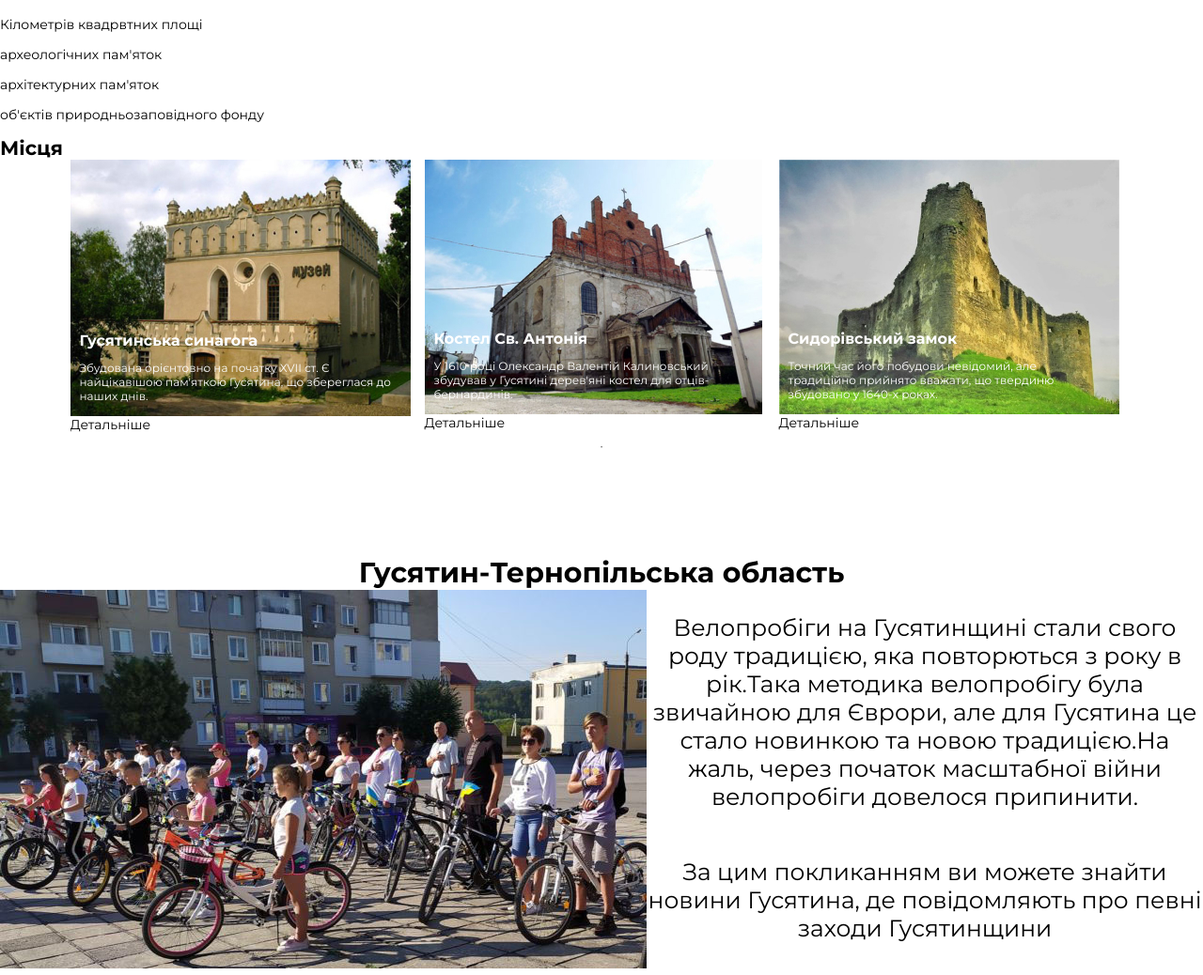
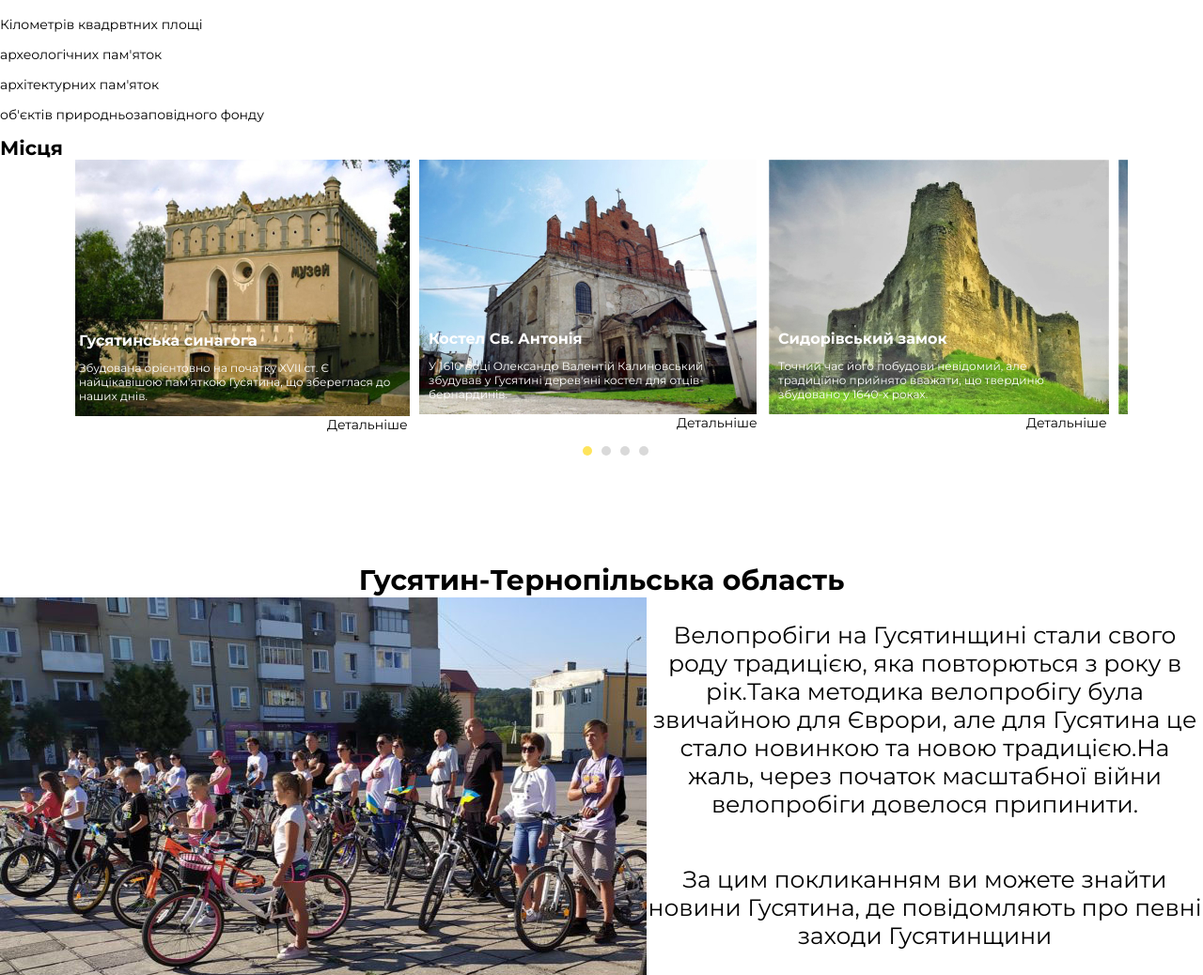
Before and after one commit to Kximikx/ukraineproject, a PHP site: page / in a window 1280 px wide. Shown: the part 1766-2804 px from the top of the page at 94% size. Run offline with PHP 8.4, Linux system fonts and the light colour scheme; some web fonts are replaced.

Commit message:
реалізовано слайдер без кнопок

```diff
--- a/css/main.css
+++ b/css/main.css
@@ -175,17 +175,26 @@ header,
     box-sizing:border-box
 }
 /*Слайдер*/
+.slider_container {
+    max-width: 1120px;
+    margin: 0 auto;
+}
 .places_slider {
     display: flex;
     justify-content: center;
 }
 .places_item {
     position: relative;
-    margin-right: 20px;
-    width: 363px;
+    margin-right: 10px;
+    width: 362px !important;
 }
 .about {
-
+   display: block;
+   width: 88px;
+   margin-left: auto;
+}
+.about:hover {
+    border-bottom: 1px solid #000;
 }
 .places_item:last-child {
     margin-right: 0;
@@ -202,6 +211,29 @@ header,
 .places_text h5 {
     font-size: 16px;
 }
+.slider_dots .slick-dots {
+	display: flex;
+	align-items: center;
+	justify-content: center;
+}
+.slider_dots .slick-dots li {
+	margin: 0 10px 0 0;
+}
+.slider_dots .slick-dots button {
+	display: block;
+	width: 10px;
+	height: 10px;
+    line-height: 10px;
+	padding: 0;
+	border: none;
+	border-radius: 100%;
+	background-color: #D9D9D9;
+	text-indent: -9999px;
+}
+.slider_dots .slick-dots li.slick-active button {
+	background-color: #FEE45C;
+}
+.slick-prev
 
 /*Про проєкт лічильник*/
 
--- a/index.html
+++ b/index.html
@@ -8,7 +8,6 @@
     <link href="https://fonts.googleapis.com/css2?family=Montserrat:wght@400;700&display=swap" rel="stylesheet">
     <link rel="stylesheet" href="css/all.css">
     <link rel="stylesheet" href="css/slick.css">
-    <link rel="stylesheet" href="css/slick-theme.css">
     <link rel="stylesheet" href="css/main.css">
 </head>
 <body>
@@ -63,6 +62,7 @@
     <section id="places" class="places">
         <div class="container">
            <h2 class="places_header">Місця</h2>
+            <div class="slider_container">
                 <div class="places_slider">
                     <div class="places_item">
                         <div class="places_img">
@@ -92,11 +92,21 @@
                             <h5>Сидорівський замок</h5>
                             <p>Точний час його побудови невідомий, але традиційно прийнято вважати, що твердиню збудовано у 1640-х роках.</p>
                         </div>
-                    <div class="about">
-                        <a href="#">Детальніше</a>
+                        <a href="#" class="about">Детальніше</a>
+                    </div>
+                    <div class="places_item">
+                        <div class="places_img">
+                            <img src="img/замок.jpg" alt="Сидорівський замок">
+                        </div>
+                        <div class="places_text">
+                            <h5>Сидорівський замок</h5>
+                            <p>Точний час його побудови невідомий, але традиційно прийнято вважати, що твердиню збудовано у 1640-х роках.</p>
+                        </div>
+                        <a href="#" class="about">Детальніше</a>
                     </div>
                </div>
             </div>
+            <div class="slider_dots"></div>
         </div>
     </section>
 
--- a/js/main.js
+++ b/js/main.js
@@ -4,8 +4,7 @@ $(document).ready(function(){
     slidesToShow: 3,
     slidesToScroll: 1,
     dots: true,
-    prevArrow: '<button type="button" class="slick-prev"></button>',
-    nextArrow: '<button type="button" class="slick-next"></button>',
-
-  });
+    appendDots:('.slider_dots'),
+    arrows: false
+    });
 });
```
Lines whose indentation alone changed are shown as unchanged.
